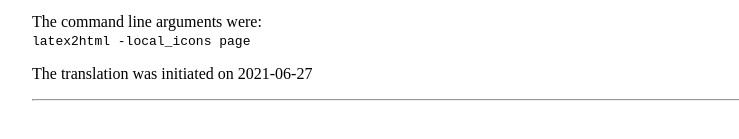
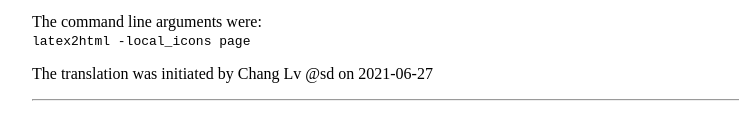
Before and after one commit to c-lv/c-lv.github.io, a plain HTML site: page node4.html in a window 1280 px wide. Shown: the part 199-338 px from the top of the page, without its empty margins (208-947 px from the left). Drawn offline with Linux system fonts and the light colour scheme.

Commit message:
auto commit by make

```diff
--- a/node4.html
+++ b/node4.html
@@ -47,7 +47,7 @@ This document was generated using the
 The command line arguments were: <BR>
  <kbd>latex2html -local_icons page</kbd>
 <P>
-The translation was initiated on 2021-06-27
+The translation was initiated by Chang Lv @sd on 2021-06-27
 <BR><HR>
 
 </BODY>
```
Also changed, not shown: 3 other files.
